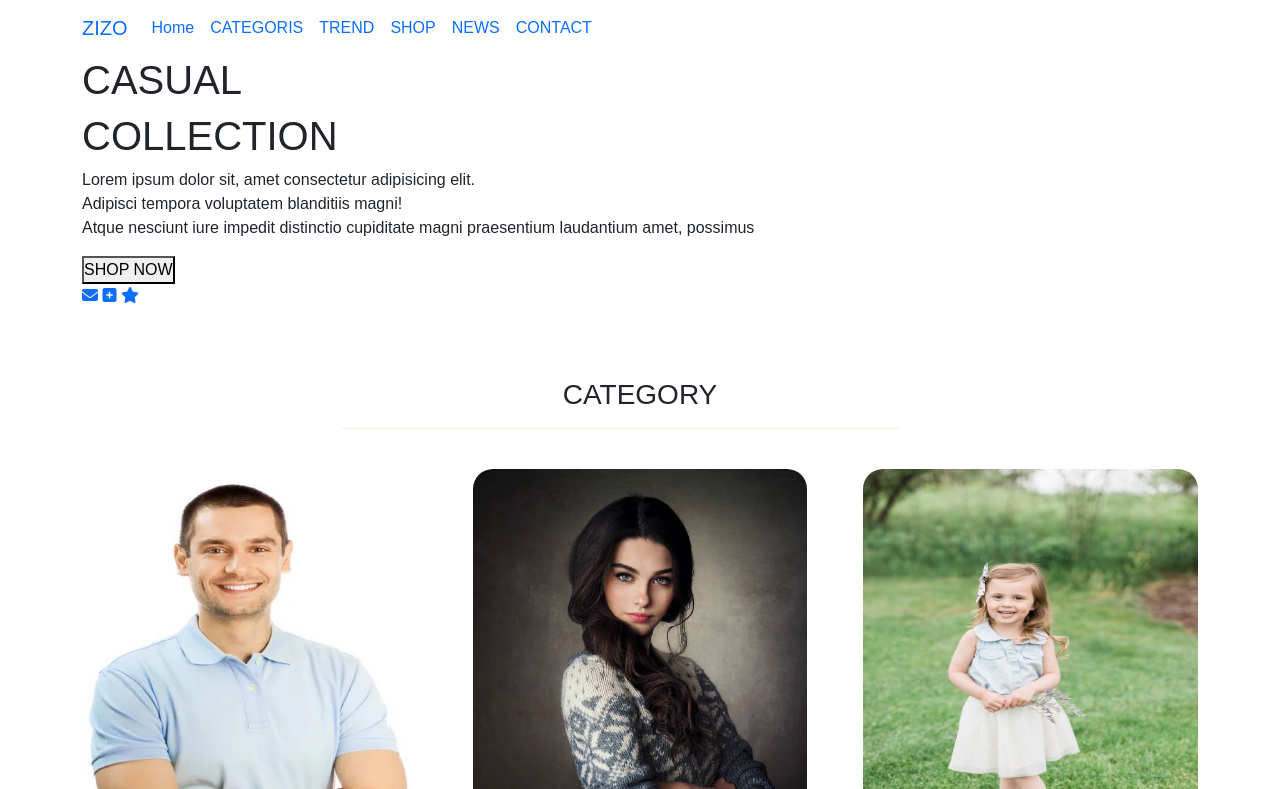
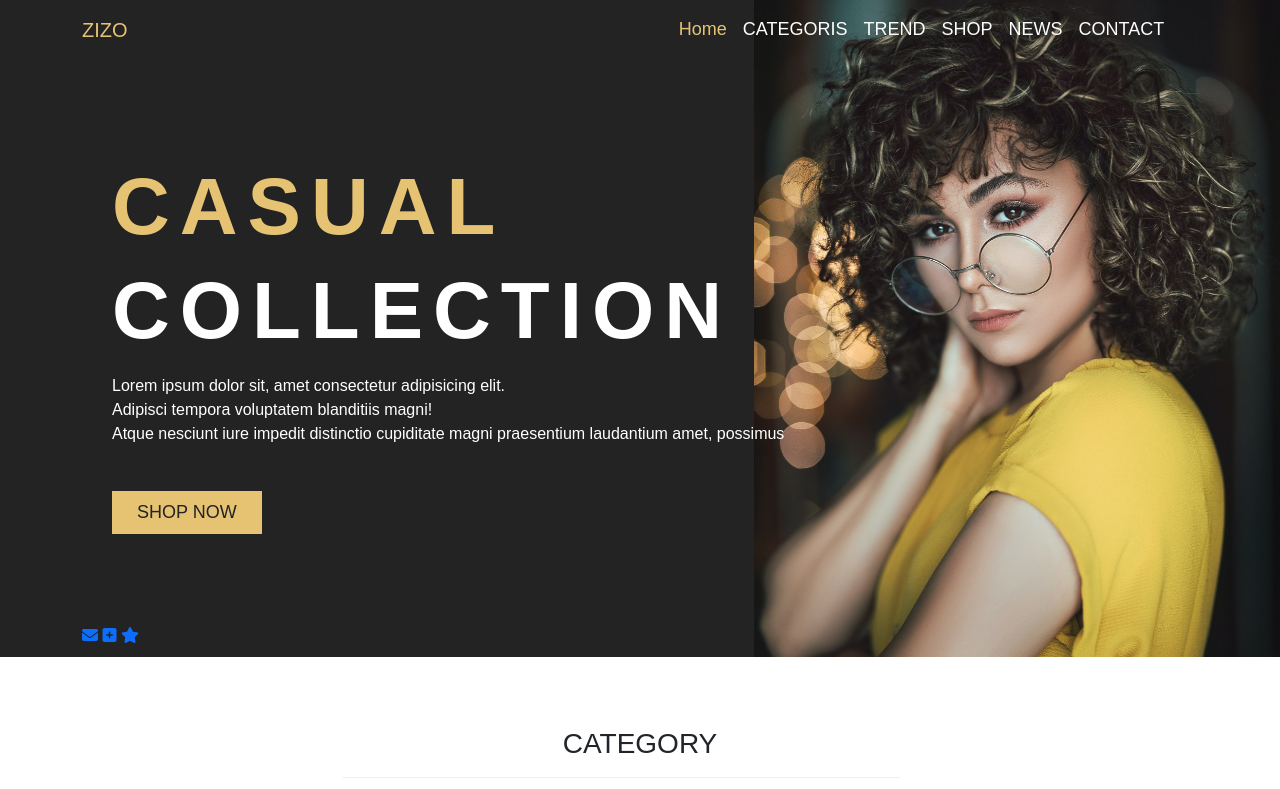
Before and after one commit to os01ri/multimedia-project, a plain HTML site: page index.html in a window 1280 px wide. Shown: the top 789 px of the page. Drawn offline with Linux system fonts and the light colour scheme.

Commit message:
Update style.css

```diff
--- a/css/style.css
+++ b/css/style.css
@@ -15,7 +15,82 @@
 /***** raneem *****/
 /******************/
 
+header {
+    background-image: url(../photo/IMG_20221026_095337_909.jpg);
+    background-size: contain;
+    background-repeat: no-repeat;
+    background-position: right;
+    height: 657px;
+    background-color: #232323;
+}
 
+.navbar-nav {
+    margin-left: 50%;
+    font-size: 18px;
+
+}
+
+.navbar-toggler {
+    color: #fff;
+    font-size: 30px;
+}
+
+.nav-link {
+    color: #fff;
+}
+
+.nav-link.active,
+.nav-link:hover,
+.nav-link:focus {
+    color: var(--first-color);
+}
+
+.navbar-brand {
+    color: var(--first-color);
+
+}
+
+.text {
+    margin-top: 100px;
+    margin-left: 30px;
+}
+
+.text h1 {
+    letter-spacing: 10px;
+    font-size: 80px;
+    font-weight: bolder;
+}
+
+.text h1:first-child {
+    color: var(--first-color);
+}
+
+.text p {
+    margin: 15px 0 45px 0;
+}
+
+.text h1,
+.text p {
+    color: #fff;
+}
+
+.text button {
+    background-color: var(--first-color);
+    color: #232323;
+    border: none;
+    padding: 8px 25px;
+    font-size: 18px;
+}
+
+.icon {
+    margin-top: 90px;
+}
+
+.icon svg {
+    color: #fff;
+    font-size: 20px;
+    margin-left: 10px;
+}
 
 /******************/
 /*** end header ***/
```
